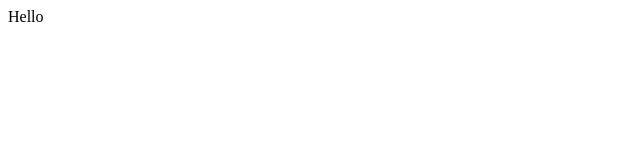
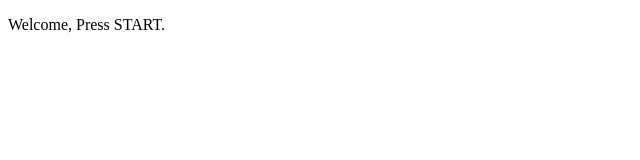
Before and after one commit to zamwam/jwmp3, a plain HTML site: page index.html in a window 1280 px wide. Shown: the whole page, without its empty margins (0-640 px from the left). Drawn offline with Linux system fonts and the light colour scheme.

Commit message:
Update index.html

```diff
--- a/index.html
+++ b/index.html
@@ -7,6 +7,6 @@
     <title>Document</title>
 </head>
 <body>
-    Hello
+    <p>Welcome, Press START.</p>
 </body>
 </html>
```
